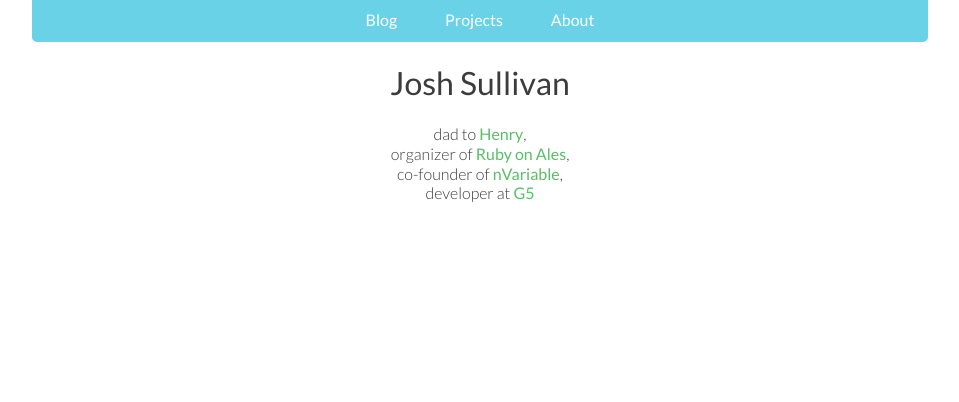
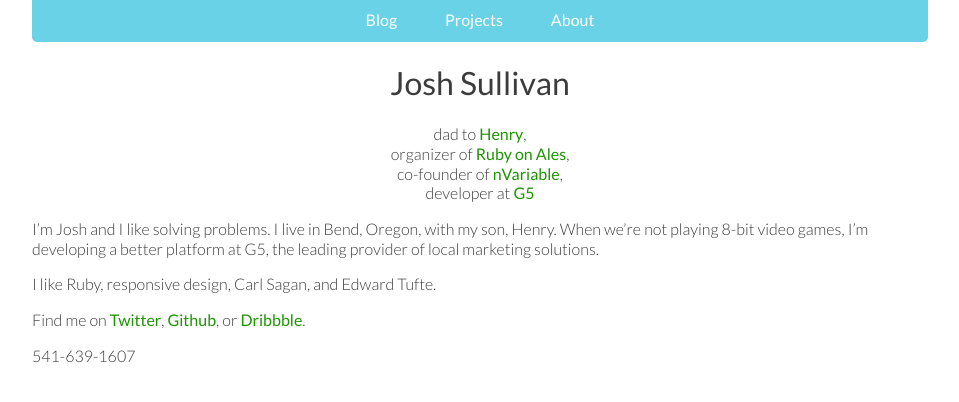
Before and after one commit to jsullivan/jsullivan.github.com, a Jekyll site: the page built from index.markdown, in a window 1280 px wide. Shown: the top 402 px of the page, without its empty margins (160-1119 px from the left). Built offline with Jekyll 4.4.1, drawn with Linux system fonts in a browser that asks for light colours; nearby versions of some CDN libraries.

Commit message:
Add landing page summary text

```diff
--- a/css/style.css
+++ b/css/style.css
@@ -9,10 +9,10 @@ body {
 a {
   text-decoration: none;
   font-weight: 400;
-  color: #57bf66;
+  color: #1d9402;
 }
 a:visited {
-  color: #57bf66;
+  color: #1d9402;
 }
 h1 {
   font-family: 'Lato', sans-serif;
--- a/index.html
+++ /dev/null
@@ -1,4 +0,0 @@
----
-layout: default
-title: Josh Sullivan
----
--- /dev/null
+++ b/index.markdown
@@ -0,0 +1,11 @@
+---
+layout: default
+title: Josh Sullivan
+---
+I'm Josh and I like solving problems. I live in Bend, Oregon, with my son, Henry. When we're not playing 8-bit video games, I'm developing a better platform at G5, the leading provider of local marketing solutions.
+
+I like Ruby, responsive design, Carl Sagan, and Edward Tufte.
+
+Find me on [Twitter](http://twitter.com/jsullivandigs), [Github](http://github.com/jsullivan), or [Dribbble](http://dribbble.com/jsullivandigs).
+
+541-639-1607
```
Also changed, not shown: 2 other files.
